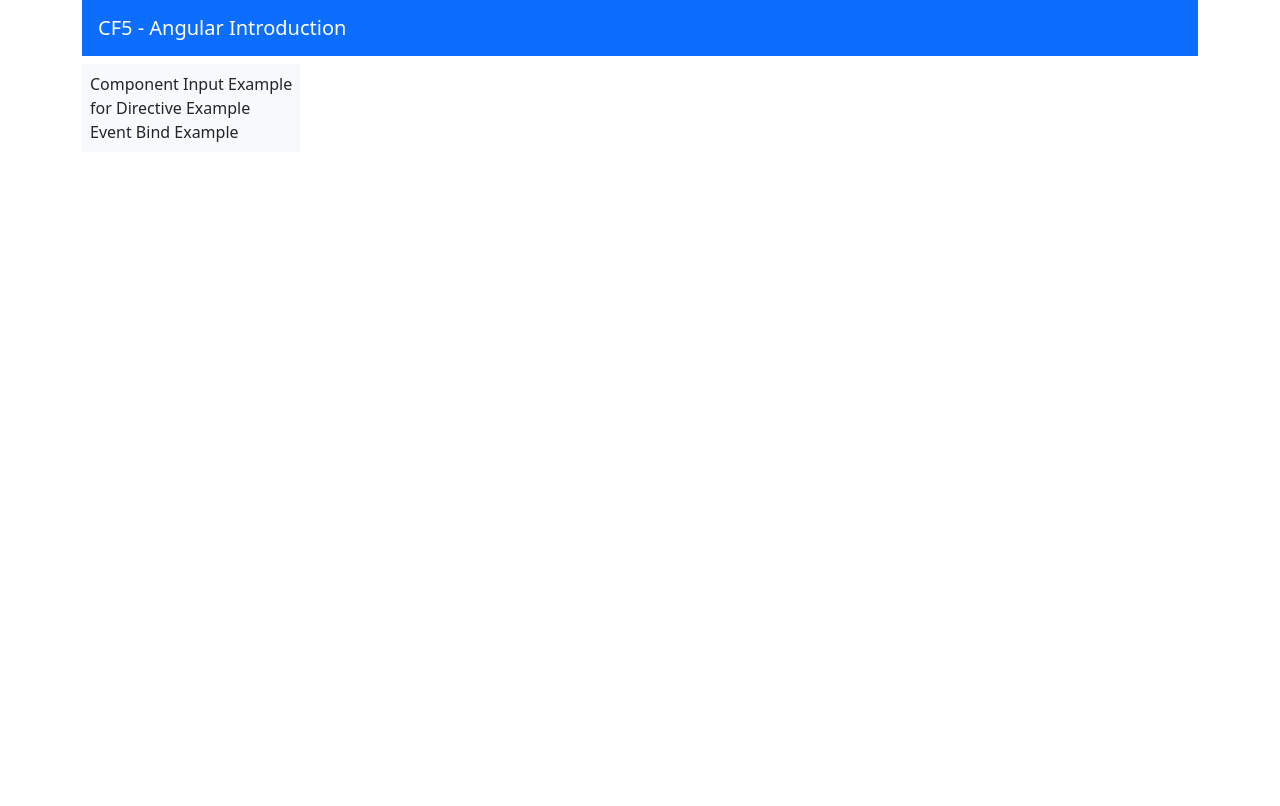
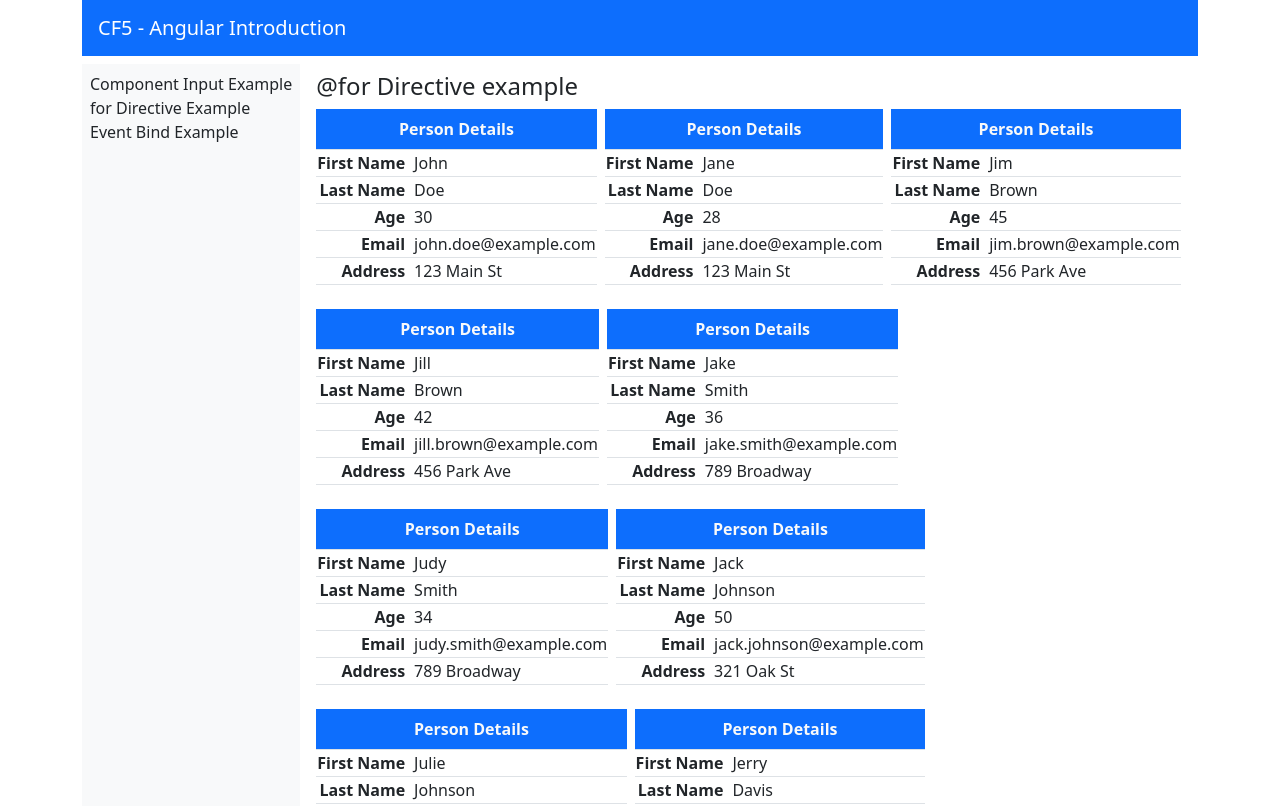
Before and after one commit to milicamiha/angular-introduction, an Angular app: page /for-directive-example in a window 1280 px wide. Before the commit this address led to /. Shown: the top 806 px of the page. Built offline with nearby package versions, Linux system fonts and the light colour scheme.

Commit message:
routing primer finished

```diff
--- a/src/app/app.component.html
+++ b/src/app/app.component.html
@@ -6,8 +6,8 @@
 
       <div class="d-flex flex-row gap-2">
         <div class="d-flex flex-column text-nowrap bg-light p-2">
-          <span role="button">Component Input Example</span>
-          <span role="button">{{ "for" }} Directive Example</span>
+          <span role="button" routerLink="component-input-example">Component Input Example</span>
+          <span role="button" routerLink="for-directive-example">{{ "for" }} Directive Example</span>
           <span role="button" routerLink="event-bind-example">Event Bind Example</span>
         </div>
         <div class="flex-grow-1 p-2 text-nowrap">
--- a/src/app/app.component.ts
+++ b/src/app/app.component.ts
@@ -15,94 +15,4 @@
   templateUrl: './app.component.html',
   styleUrl: './app.component.css'
 })
-export class AppComponent {
-
-  person0= {
-    givenName: 'Milica',
-    surName: 'Mihajlovic',
-    age: 37,
-    email: 'megamilica@gmail.com',
-    address: 'Athens, Greece'
-  }
-
-  person1 = {
-    givenName: 'John',
-    surName: 'Doe',
-    age: 40,
-    email: 'johndoe@gmail.com',
-    address: 'New York, USA'
-  };
-
-  users: Person[] = [
-    {
-      givenName: 'John',
-      surName: 'Doe',
-      age: 30,
-      email: 'john.doe@example.com',
-      address: '123 Main St',
-    },
-    {
-      givenName: 'Jane',
-      surName: 'Doe',
-      age: 28,
-      email: 'jane.doe@example.com',
-      address: '123 Main St',
-    },
-    {
-      givenName: 'Jim',
-      surName: 'Brown',
-      age: 45,
-      email: 'jim.brown@example.com',
-      address: '456 Park Ave',
-    },
-    {
-      givenName: 'Jill',
-      surName: 'Brown',
-      age: 42,
-      email: 'jill.brown@example.com',
-      address: '456 Park Ave',
-    },
-    {
-      givenName: 'Jake',
-      surName: 'Smith',
-      age: 36,
-      email: 'jake.smith@example.com',
-      address: '789 Broadway',
-    },
-    {
-      givenName: 'Judy',
-      surName: 'Smith',
-      age: 34,
-      email: 'judy.smith@example.com',
-      address: '789 Broadway',
-    },
-    {
-      givenName: 'Jack',
-      surName: 'Johnson',
-      age: 50,
-      email: 'jack.johnson@example.com',
-      address: '321 Oak St',
-    },
-    {
-      givenName: 'Julie',
-      surName: 'Johnson',
-      age: 48,
-      email: 'julie.johnson@example.com',
-      address: '321 Oak St',
-    },
-    {
-      givenName: 'Jerry',
-      surName: 'Davis',
-      age: 55,
-      email: 'jerry.davis@example.com',
-      address: '654 Pine St',
-    },
-    {
-      givenName: 'June',
-      surName: 'Davis',
-      age: 53,
-      email: 'june.davis@example.com',
-      address: '654 Pine St',
-    },
-  ];
-}
+export class AppComponent {}
--- a/src/app/app.routes.ts
+++ b/src/app/app.routes.ts
@@ -1,9 +1,12 @@
 import { Routes } from '@angular/router';
 import { EventBindExampleComponent } from './components/event-bind-example/event-bind-example.component';
 import { WelcomeComponent } from './components/welcome/welcome.component';
+import { ComponentInputExampleComponent } from './components/component-input-example/component-input-example.component';
+import { ForDirectiveExampleComponent } from './components/for-directive-example/for-directive-example.component';
 
 export const routes: Routes = [
+    {path: 'component-input-example', component: ComponentInputExampleComponent},
+    {path: 'for-directive-example', component: ForDirectiveExampleComponent},
     {path: 'event-bind-example', component: EventBindExampleComponent},
     {path: 'welcome', component: WelcomeComponent},
-    {path: '', redirectTo: '/welcome', pathMatch: 'full'},
 ];
--- /dev/null
+++ b/src/app/components/component-input-example/component-input-example.component.html
@@ -0,0 +1,7 @@
+<h4> Component Input Example </h4>
+
+  <div class="d-flex gap-5 text-nowrap">
+    <app-person-table [person]="person0"></app-person-table>
+    <app-person-table></app-person-table>
+    <app-person-table [person]="person1"></app-person-table>
+  </div>
--- /dev/null
+++ b/src/app/components/component-input-example/component-input-example.component.ts
@@ -0,0 +1,29 @@
+import { Component } from '@angular/core';
+import { Person } from 'src/app/shared/interfaces/person';
+import { PersonTableComponent } from '../person-table/person-table.component';
+
+@Component({
+  selector: 'app-component-input-example',
+  standalone: true,
+  imports: [PersonTableComponent],
+  templateUrl: './component-input-example.component.html',
+  styleUrl: './component-input-example.component.css'
+})
+export class ComponentInputExampleComponent {
+  person0: Person = {
+    givenName: 'Milica',
+    surName: 'Mihajlovic',
+    age: 37,
+    email: 'megamilica@gmail.com',
+    address: 'Athens, Greece'
+  }
+
+  person1: Person = {
+    givenName: 'John',
+    surName: 'Doe',
+    age: 40,
+    email: 'johndoe@gmail.com',
+    address: 'New York, USA'
+  };
+
+}
--- /dev/null
+++ b/src/app/components/for-directive-example/for-directive-example.component.html
@@ -0,0 +1,6 @@
+<h4>{{ "@for" }} Directive example</h4>
+  <div class="d-flex flex-wrap text-nowrap gap-2">
+    @for(user of users; track user) {
+      <app-person-table [person]="user"></app-person-table>
+    }
+  </div>
--- /dev/null
+++ b/src/app/components/for-directive-example/for-directive-example.component.ts
@@ -0,0 +1,85 @@
+import { Component } from '@angular/core';
+import { Person } from 'src/app/shared/interfaces/person';
+import { PersonTableComponent } from '../person-table/person-table.component';
+
+@Component({
+  selector: 'app-for-directive-example',
+  standalone: true,
+  imports: [PersonTableComponent],
+  templateUrl: './for-directive-example.component.html',
+  styleUrl: './for-directive-example.component.css'
+})
+export class ForDirectiveExampleComponent {
+  users: Person[] = [
+    {
+      givenName: 'John',
+      surName: 'Doe',
+      age: 30,
+      email: 'john.doe@example.com',
+      address: '123 Main St',
+    },
+    {
+      givenName: 'Jane',
+      surName: 'Doe',
+      age: 28,
+      email: 'jane.doe@example.com',
+      address: '123 Main St',
+    },
+    {
+      givenName: 'Jim',
+      surName: 'Brown',
+      age: 45,
+      email: 'jim.brown@example.com',
+      address: '456 Park Ave',
+    },
+    {
+      givenName: 'Jill',
+      surName: 'Brown',
+      age: 42,
+      email: 'jill.brown@example.com',
+      address: '456 Park Ave',
+    },
+    {
+      givenName: 'Jake',
+      surName: 'Smith',
+      age: 36,
+      email: 'jake.smith@example.com',
+      address: '789 Broadway',
+    },
+    {
+      givenName: 'Judy',
+      surName: 'Smith',
+      age: 34,
+      email: 'judy.smith@example.com',
+      address: '789 Broadway',
+    },
+    {
+      givenName: 'Jack',
+      surName: 'Johnson',
+      age: 50,
+      email: 'jack.johnson@example.com',
+      address: '321 Oak St',
+    },
+    {
+      givenName: 'Julie',
+      surName: 'Johnson',
+      age: 48,
+      email: 'julie.johnson@example.com',
+      address: '321 Oak St',
+    },
+    {
+      givenName: 'Jerry',
+      surName: 'Davis',
+      age: 55,
+      email: 'jerry.davis@example.com',
+      address: '654 Pine St',
+    },
+    {
+      givenName: 'June',
+      surName: 'Davis',
+      age: 53,
+      email: 'june.davis@example.com',
+      address: '654 Pine St',
+    },
+  ];
+}
```
Also changed, not shown: src/app/components/component-input-example/component-input-example.component.css (added), src/app/components/for-directive-example/for-directive-example.component.css (added), 1 other file (tests, documents, lock files or other folders).
